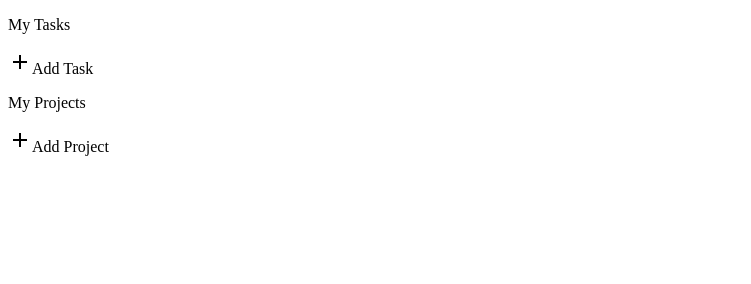
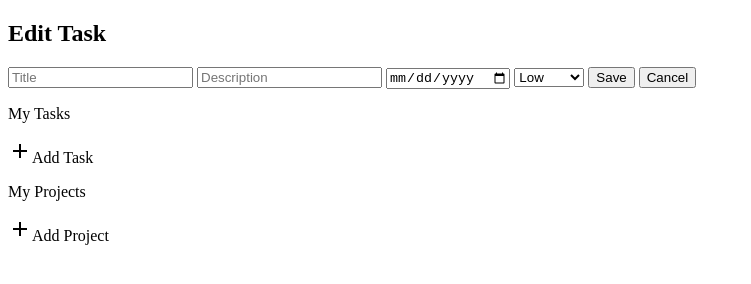
Before and after one commit to Tomek889/todo-list, a website: page src/template.html in a window 1280 px wide. Shown: the whole page, without its empty margins (0-751 px from the left). Drawn offline with nearby package versions, Linux system fonts and the light colour scheme.

Commit message:
Create a modal in html

```diff
--- a/src/template.html
+++ b/src/template.html
@@ -7,6 +7,23 @@
     <link rel="stylesheet" href="https://fonts.googleapis.com/css2?family=Material+Symbols+Outlined:opsz,wght,FILL,GRAD@24,400,0,0&icon_names=add" />
 </head>
 <body>
+    <div id="modal" class="modal hidden">
+        <div class="modal-content">
+          <h2>Edit Task</h2>
+          <form id="editForm">
+            <input type="text" id="editTitle" placeholder="Title" required />
+            <input type="text" id="editDesc" placeholder="Description" required />
+            <input type="date" id="editDate" required />
+            <select id="editPriority">
+              <option>Low</option>
+              <option>Medium</option>
+              <option>High</option>
+            </select>
+            <button type="submit">Save</button>
+            <button type="button" id="cancelBtn">Cancel</button>
+          </form>
+        </div>
+      </div>
     <div class="sidebar">
         <div>
             <p>My Tasks</p>
```
